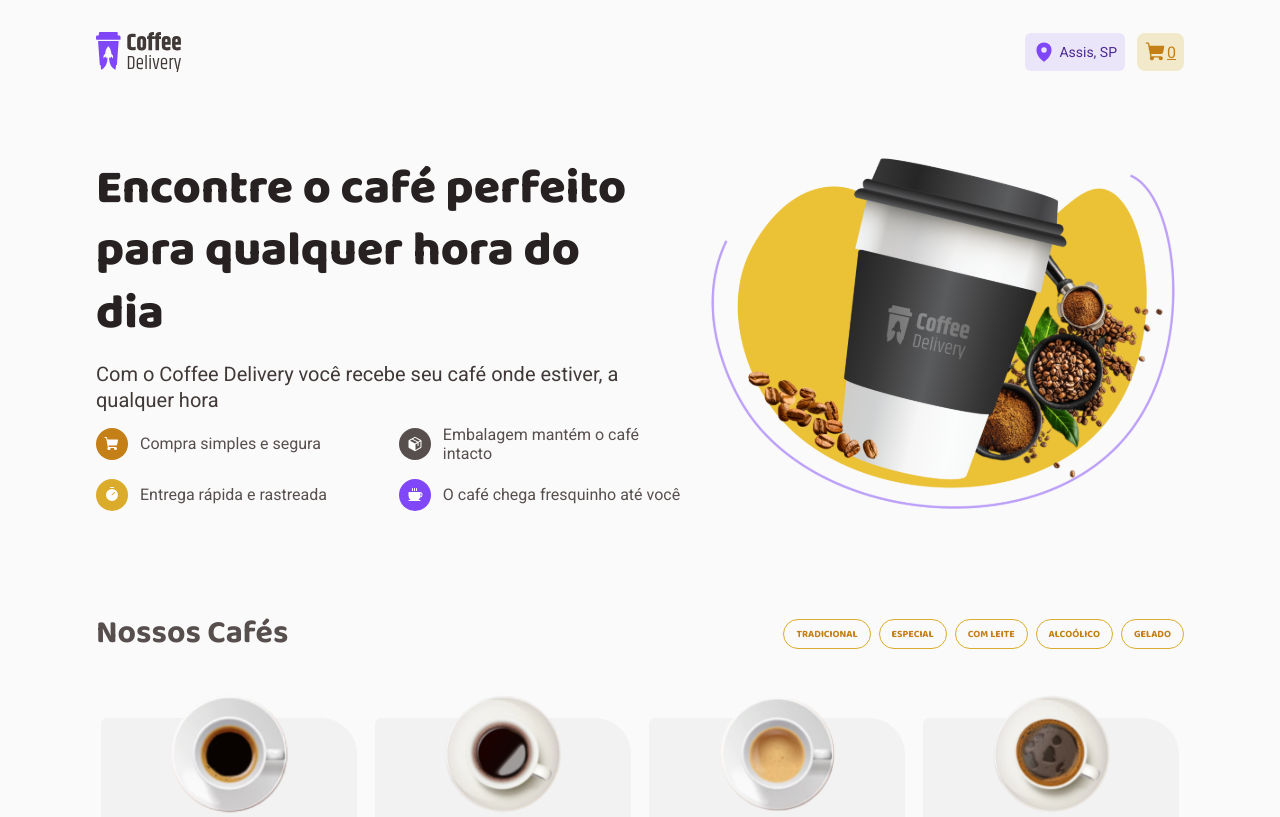
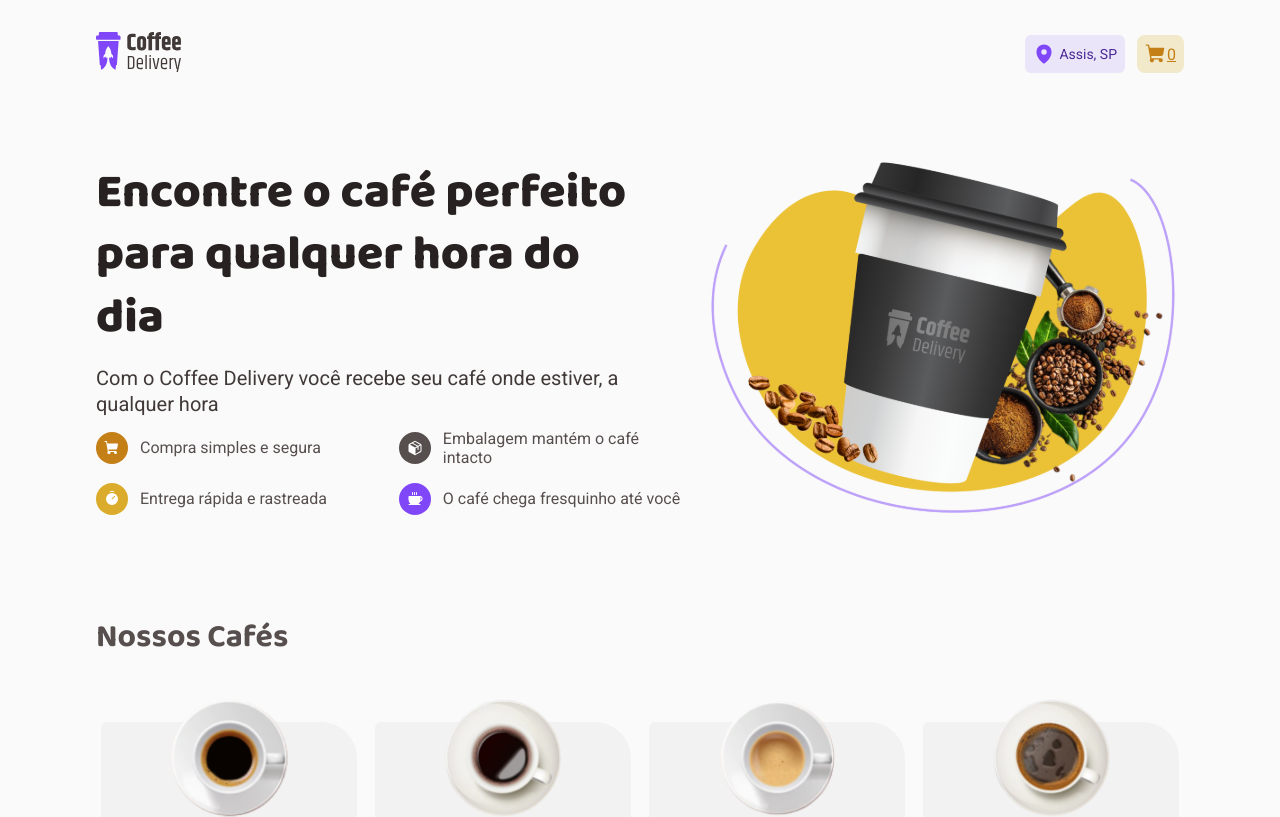
Before and after one commit to JoaoPedroVicentin/coffee-delivery, a React (Vite) app: page / in a window 1280 px wide. Shown: the top 817 px of the page. Built offline with nearby package versions, Linux system fonts and the light colour scheme.

Commit message:
Removendo filter

```diff
--- a/src/components/Header/index.tsx
+++ b/src/components/Header/index.tsx
@@ -3,6 +3,7 @@ import logoCoffeeDelivery from "../../assets/logoCoffeeDelivery.svg";
 import { MapPin, ShoppingCart } from "phosphor-react";
 import { useContext } from "react";
 import { PurchaseContext } from "../../contexts/PurchaseContext";
+import { NavLink } from "react-router-dom";
 
 export function Header() {
 
@@ -10,7 +11,9 @@ export function Header() {
 
     return(
         <HeaderContainer>
-            <img src={logoCoffeeDelivery} alt=""/>
+            <NavLink to={"/"}>
+                <img src={logoCoffeeDelivery} alt=""/>
+            </NavLink>
             <Action>
                 <Location>
                     <MapPin weight="fill" color='#8047f8' size={22}/>
--- a/src/pages/Checkout/components/Purchase/index.tsx
+++ b/src/pages/Checkout/components/Purchase/index.tsx
@@ -38,7 +38,7 @@ export function Purchase() {
                     </ValueDescription>
                 </ValuePurchase>
             )}
-            <ButtonPurchase><a href="/success">CONFIRMAR PEDIDO</a></ButtonPurchase>
+            <ButtonPurchase type="submit">CONFIRMAR PEDIDO</ButtonPurchase>
 
         </PurchaseContainer>
     )
--- a/src/pages/Checkout/index.tsx
+++ b/src/pages/Checkout/index.tsx
@@ -5,6 +5,7 @@ import { CheckoutContainer, FormColumn } from "./styles";
 
 
 export function Checkout() {
+
     return(
         <CheckoutContainer>
             <FormColumn>
--- a/src/pages/Home/components/CoffeeCard/index.tsx
+++ b/src/pages/Home/components/CoffeeCard/index.tsx
@@ -16,7 +16,7 @@ export function CoffeeCardContainer({ id, name, description, value, category, im
 
     const {handleNewPurchase} = useContext(PurchaseContext)
 
-    const [qtde, setQtde] = useState(0)
+    const [qtde, setQtde] = useState(1)
 
     function addQtde(){
         setQtde((state) => {
@@ -26,7 +26,7 @@ export function CoffeeCardContainer({ id, name, description, value, category, im
 
     function dropQtde(){
         setQtde((state) => {
-            if(qtde > 0){
+            if(qtde > 1){
                 return state - 1
             } else { return state }
         })
--- a/src/pages/Home/index.tsx
+++ b/src/pages/Home/index.tsx
@@ -1,8 +1,8 @@
-import { Cart, Clock, CoffeeIcon, CoffeeList, Filter, HomeContainer, Icon, Image, Infos, Intro, Items, List, Pack, Title } from "./styles";
+import { Cart, Clock, CoffeeIcon, CoffeeList, HomeContainer, Image, Infos, Intro, Items, List, Pack, Title } from "./styles";
 import imageCoffee from "../../assets/imageCoffee.svg"
 import { Coffee, Package, ShoppingCart, Timer } from "phosphor-react";
 import { CoffeeCardContainer } from "./components/CoffeeCard";
-import { useContext } from "react";
+import { useContext} from "react";
 import { PurchaseContext } from "../../contexts/PurchaseContext";
 
 
@@ -33,24 +33,17 @@ export function Home(){
             <CoffeeList>
                 <header>
                 <h1>Nossos Cafés</h1>
-                <Filter>
-                    <a href="#">TRADICIONAL</a>
-                    <a href="#">ESPECIAL</a>
-                    <a href="#">COM LEITE</a>
-                    <a href="#">ALCOÓLICO</a>
-                    <a href="#">GELADO</a>
-                </Filter>
                 </header>
                 <List>
                     {coffeeList.map(coffee => {
                         return (
                             <CoffeeCardContainer key={coffee.id}
-                            id={coffee.id}
-                            name={coffee.name}
-                            description={coffee.description}
-                            category={coffee.category}
-                            value={coffee.value}
-                            img={coffee.img}/>
+                                id={coffee.id}
+                                name={coffee.name}
+                                description={coffee.description}
+                                category={coffee.category}
+                                value={coffee.value}
+                                img={coffee.img} />
                         )
                     })}
                 </List>
--- a/src/pages/Home/styles.ts
+++ b/src/pages/Home/styles.ts
@@ -144,36 +144,7 @@ export const CoffeeList = styled.section`
         }
     }
 `
-export const Filter = styled.div`
-    display: flex;
-    gap: 0.5rem;
 
-    @media (max-width: 995px) {
-        display: grid;
-        grid-template-columns: 1fr 1fr 1fr 1fr 1fr;
-    }
-
-    @media (max-width: 443px) {
-        display: grid;
-        grid-template-columns: 1fr 1fr 1fr;
-    }
-
-    a{
-        display: flex;
-        align-items: center;
-        justify-content: center;
-        border: 1px solid ${props => props.theme['yellow']};
-        color: ${props => props.theme['yellowDark']};
-        text-decoration: none;
-        border-radius: 100px;
-        padding: 0.375rem 0.75rem;
-        font-size: 0.625rem;
-
-        @media (max-width: 607px) {
-            padding: 0.375rem 0.325rem;
-        }
-    }
-`
 export const List = styled.div`
     display: grid;
     grid-template-columns: 1fr 1fr 1fr 1fr;
```
